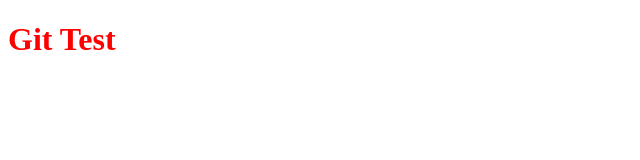
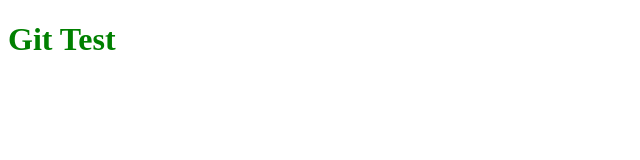
Before and after one commit to phowie74/gittest, a plain HTML site: page index.html in a window 1280 px wide. Shown: the whole page, without its empty margins (0-640 px from the left). Drawn offline with Linux system fonts and the light colour scheme.

Commit message:
green text

```diff
--- a/index.html
+++ b/index.html
@@ -5,6 +5,6 @@
 <title>GIT TEST</title>
 </head>
 <body>
-<h1 style="color:red;">Git Test</h1>
+<h1 style="color:green;">Git Test</h1>
 </body>
 </html>
```
Also changed, not shown: 2 other files.
